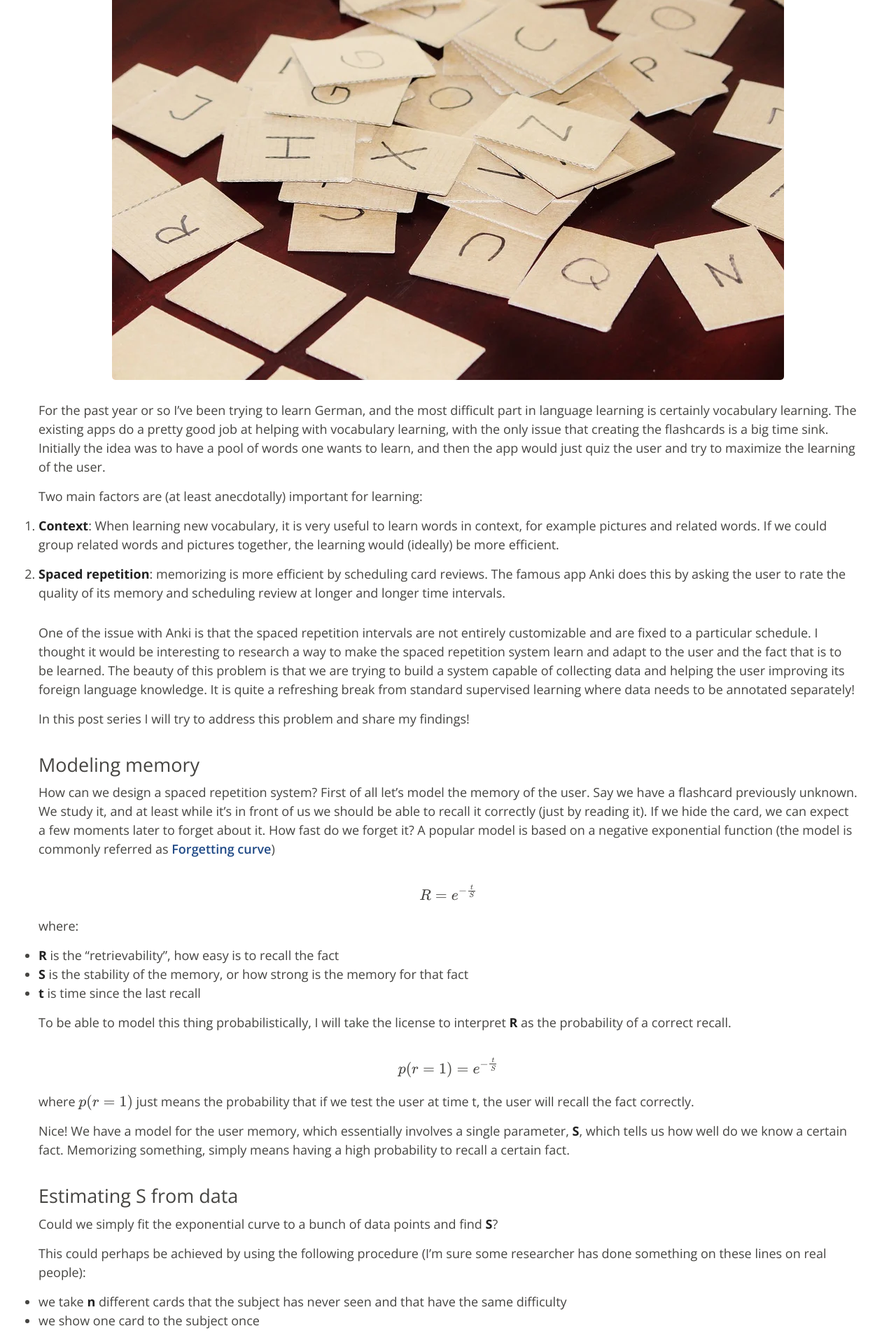
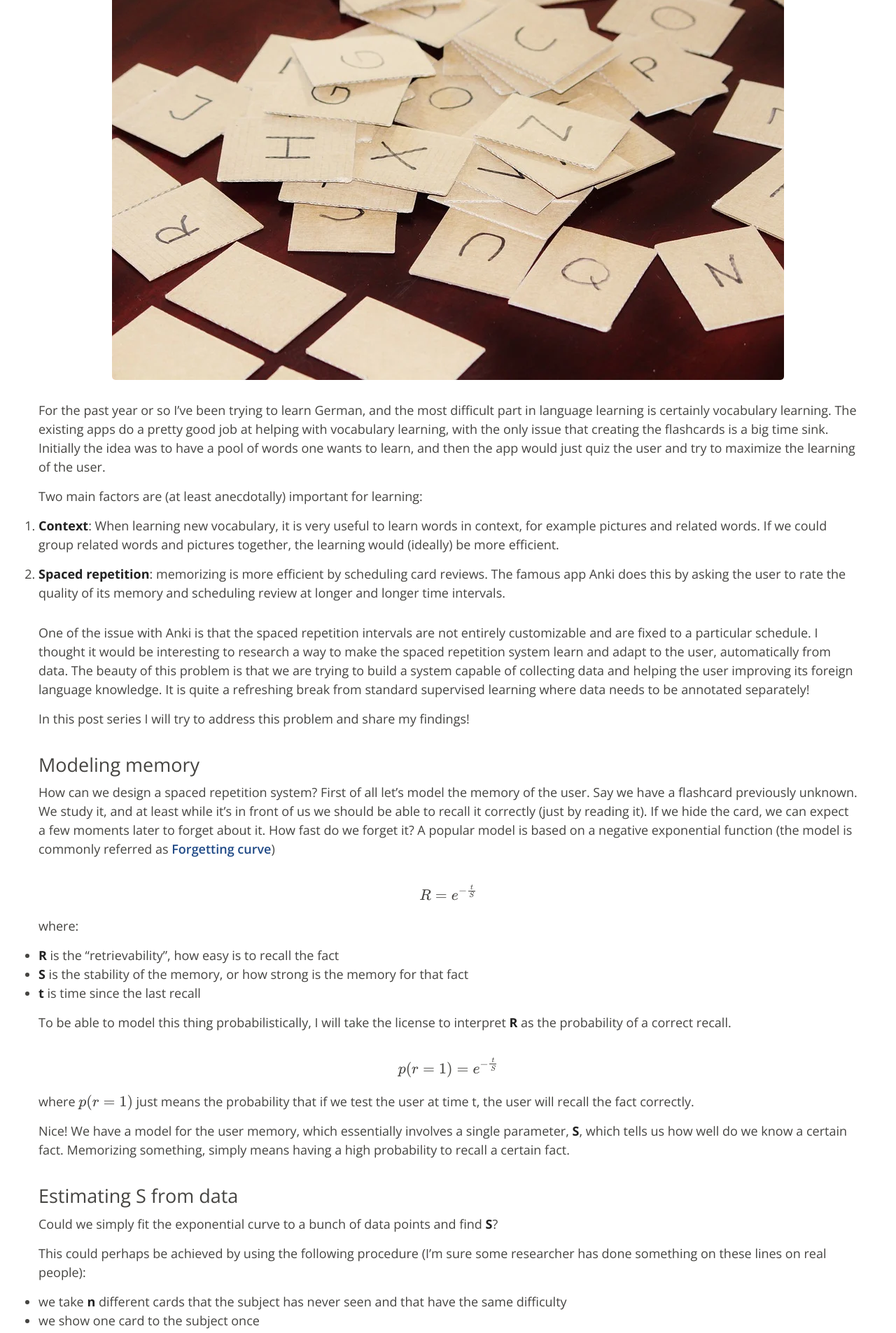
Before and after one commit to gabrielelanaro/gabrielelanaro.github.io, a Jekyll site: the page built from blog/_posts/2020-05-05-flashcard-and-memory.md, in a window 1280 px wide. Shown: the part 415-2320 px from the top of the page at 70% size. Built offline with Jekyll 4.4.1, drawn with Linux system fonts in a browser that asks for light colours; formulas are drawn with MathJax 3; comment, search, counter and statistics services are not loaded.

Commit message:
correction

```diff
--- a/blog/_posts/2020-05-05-flashcard-and-memory.md
+++ b/blog/_posts/2020-05-05-flashcard-and-memory.md
@@ -18,7 +18,7 @@ Two main factors are (at least anecdotally) important for learning:
 
 2. **Spaced repetition**: memorizing is more efficient by scheduling card reviews. The famous app Anki does this by asking the user to rate the quality of its memory and scheduling review at longer and longer time intervals.
 
-One of the issue with Anki is that the spaced repetition intervals are not entirely customizable and are fixed to a particular schedule. I thought it would be interesting to research a way to make the spaced repetition system learn and adapt to the user and the fact that is to be learned. The beauty of this problem is that we are trying to build a system capable of collecting data and helping the user improving its foreign language knowledge. It is quite a refreshing break from standard supervised learning where data needs to be annotated separately!
+One of the issue with Anki is that the spaced repetition intervals are not entirely customizable and are fixed to a particular schedule. I thought it would be interesting to research a way to make the spaced repetition system learn and adapt to the user, automatically from data. The beauty of this problem is that we are trying to build a system capable of collecting data and helping the user improving its foreign language knowledge. It is quite a refreshing break from standard supervised learning where data needs to be annotated separately!
 
 In this post series I will try to address this problem and share my findings!
 
```
